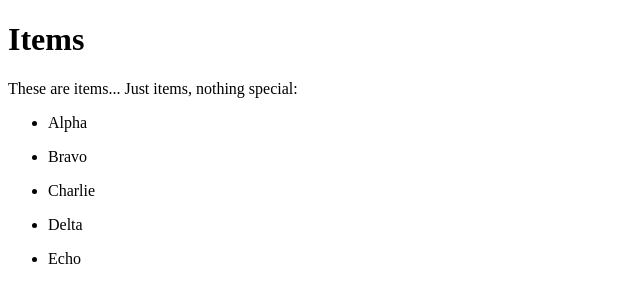
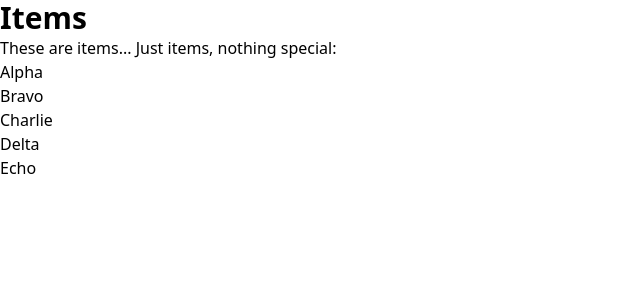
Before and after one commit to RensNooren/nextjs_ghpages, a Next.js app: page / in a window 1280 px wide. Shown: the top 302 px of the page, without its empty margins (0-640 px from the left). Built offline with nearby package versions, Linux system fonts and the light colour scheme.

Commit message:
Add Tailwindcss to project

```diff
--- a/package.json
+++ b/package.json
@@ -9,5 +9,9 @@
     "next": "latest",
     "react": "17.0.2",
     "react-dom": "17.0.2"
+  },
+  "devDependencies": {
+    "autoprefixer": "^10.4.8",
+    "tailwindcss": "^3.1.8"
   }
 }
--- /dev/null
+++ b/pages/_app.js
@@ -0,0 +1,7 @@
+import "../styles/global.css";
+
+function App({ Component, pageProps}) {
+  return <Component { ... pageProps} />
+}
+
+export default App;
--- a/pages/index.js
+++ b/pages/index.js
@@ -3,8 +3,8 @@ import Link from 'next/link';
 
 export default function Items({ items }) {
   return (
-    <div>
-      <h1>Items</h1>
+    <div className='container mx-auto'>
+      <h1 className='text-3xl font-bold'>Items</h1>
       <p>These are items... Just items, nothing special:</p>
       <ul>
         {items.map(item => {
--- /dev/null
+++ b/postcss.config.js
@@ -0,0 +1,6 @@
+module.exports = {
+  plugins: {
+    tailwindcss: {},
+    autoprefixer: {},
+  },
+}
--- /dev/null
+++ b/styles/global.css
@@ -0,0 +1,3 @@
+@tailwind base;
+@tailwind components;
+@tailwind utilities;
--- /dev/null
+++ b/tailwind.config.js
@@ -0,0 +1,11 @@
+/** @type {import('tailwindcss').Config} */
+module.exports = {
+  content: [
+    "./pages/**/*.{js,ts,jsx,tsx}",
+    "./components/**/*.{js,ts,jsx,tsx}",
+  ],
+  theme: {
+    extend: {},
+  },
+  plugins: [],
+}
```
Also changed, not shown: 1 other file (tests, documents, lock files or other folders).
